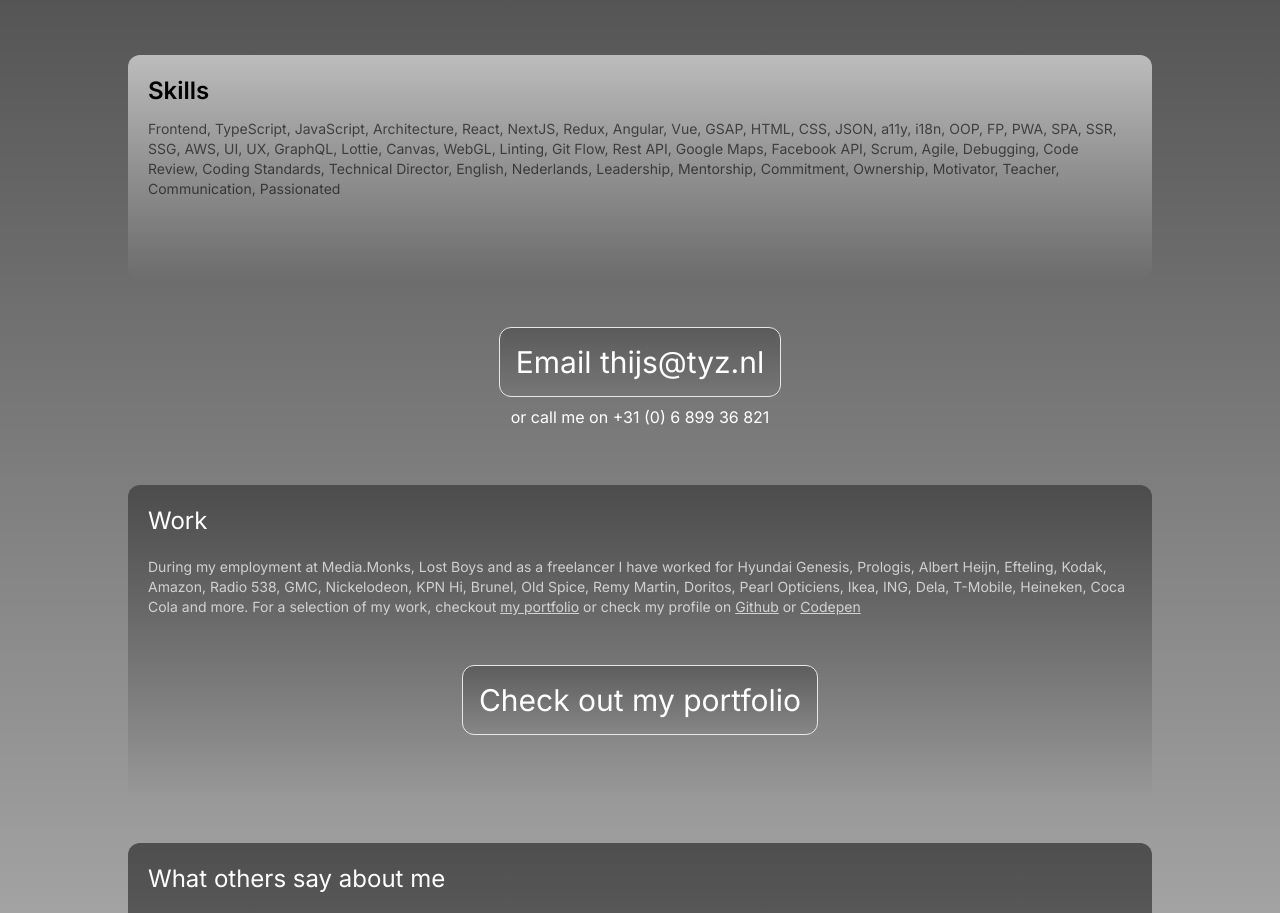
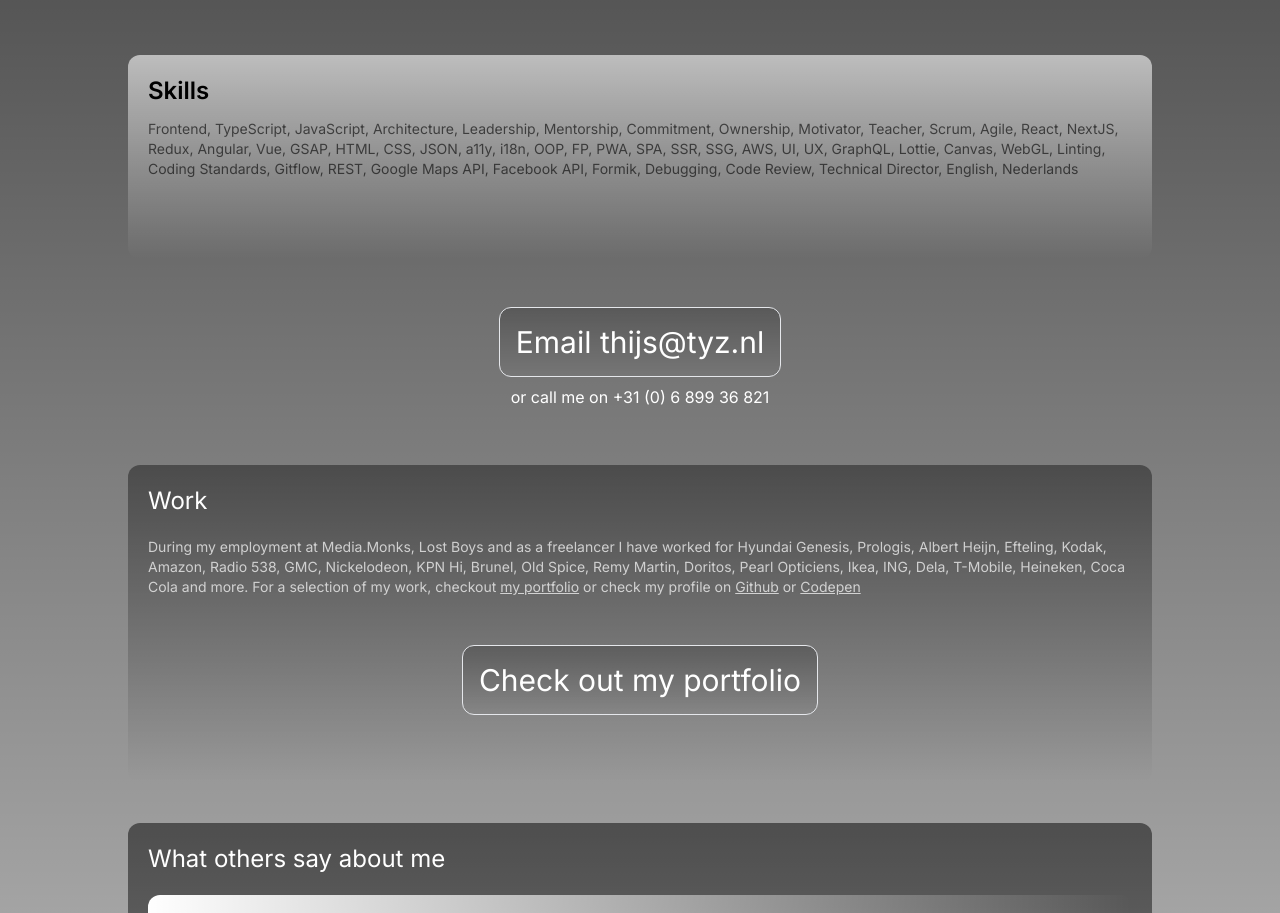
Before and after one commit to ThijsTyZ/tyz, a Next.js app: page / in a window 1280 px wide. Shown: the part 1001-1914 px from the top of the page. Built offline with nearby package versions, Linux system fonts and the light colour scheme.

Commit message:
Update copy for skills

```diff
--- a/src/app/data/copy.ts
+++ b/src/app/data/copy.ts
@@ -105,6 +105,22 @@
     href: 'https://en.wikipedia.org/wiki/Software_architecture',
     description: 'Software Architecture',
   },
+  { name: 'Leadership' },
+  { name: 'Mentorship' },
+  { name: 'Commitment' },
+  { name: 'Ownership' },
+  { name: 'Motivator' },
+  { name: 'Teacher' },
+  {
+    name: 'Scrum',
+    href: 'https://en.wikipedia.org/wiki/Scrum_(software_development)',
+    description: 'Scrum Software Development',
+  },
+  {
+    name: 'Agile',
+    href: 'https://en.wikipedia.org/wiki/Agile_management',
+    description: 'Agile manegement',
+  },
   { name: 'React', href: 'https://react.dev/', alternatives: ['ReactJS'] },
   { name: 'NextJS', href: 'https://nextjs.org/', alternatives: ['Next.JS'] },
   { name: 'Redux', href: 'https://redux.js.org/' },
@@ -181,33 +197,80 @@
     description: 'Amazon Web Services',
     alternatives: ['Cloud Computing Services'],
   },
-  { name: 'UI' },
-  { name: 'UX' },
-  { name: 'GraphQL' },
-  { name: 'Lottie' },
-  { name: 'Canvas' },
-  { name: 'WebGL' },
-  { name: 'Linting' },
-  { name: 'Git Flow' },
-  { name: 'Rest API' },
-  { name: 'Google Maps' },
-  { name: 'Facebook API' },
-  { name: 'Scrum' },
-  { name: 'Agile' },
+  {
+    name: 'UI',
+    href: 'https://en.wikipedia.org/wiki/User_interface',
+    description: 'User Interface',
+  },
+  {
+    name: 'UX',
+    href: 'https://en.wikipedia.org/wiki/User_experience',
+    description: 'User Experience',
+  },
+  { name: 'GraphQL', href: 'https://en.wikipedia.org/wiki/GraphQL' },
+  { name: 'Lottie', href: 'https://airbnb.design/lottie/' },
+  {
+    name: 'Canvas',
+    href: 'https://developer.mozilla.org/en-US/docs/Web/API/Canvas_API',
+    description: 'Canvas API',
+  },
+  {
+    name: 'WebGL',
+    href: 'https://developer.mozilla.org/en-US/docs/Web/API/WebGL_API',
+    description: 'WebGL: 2D and 3D graphics for the web',
+  },
+  { name: 'Linting', href: 'https://github.com/mediamonks/eslint-config' },
+  {
+    name: 'Coding Standards',
+    href: 'https://github.com/mediamonks/frontend-coding-standards',
+  },
+  {
+    name: 'Gitflow',
+    href: 'https://www.atlassian.com/git/tutorials/comparing-workflows/gitflow-workflow',
+    description: 'Gitflow Workflow',
+  },
+  {
+    name: 'REST',
+    href: 'https://en.wikipedia.org/wiki/Representational_state_transfer',
+    description: 'Representational state transfer',
+  },
+  {
+    name: 'Google Maps API',
+    href: 'https://developers.google.com/maps',
+    alternatives: [
+      'Maps Embed API',
+      'Maps JavaScript API',
+      'Places Library',
+      'Street View Static API',
+      'Directions API',
+      'Distance Matrix API',
+      'Elevation API',
+      'Geocoding API',
+      'Geolocation API',
+      'Places API',
+      'Roads API',
+      'Time Zone API',
+    ],
+  },
+  {
+    name: 'Facebook API',
+    href: 'https://developers.facebook.com/docs/',
+    alternatives: ['Meta App Development', 'Graph API'],
+  },
+  {
+    name: 'Formik',
+    href: 'https://formik.org/',
+    description: 'Form library for React',
+  },
   { name: 'Debugging' },
   { name: 'Code Review' },
-  { name: 'Coding Standards' },
-  { name: 'Technical Director' },
-  { name: 'English' },
+  {
+    name: 'Technical Director',
+    href: 'https://en.wikipedia.org/wiki/Technical_director',
+    alternatives: ['TD'],
+  },
+  { name: 'English', alternatives: ['EN', 'Engels'] },
   { name: 'Nederlands', alternatives: ['Dutch', 'NL'] },
-  { name: 'Leadership' },
-  { name: 'Mentorship' },
-  { name: 'Commitment' },
-  { name: 'Ownership', href: '#ownership' },
-  { name: 'Motivator' },
-  { name: 'Teacher' },
-  { name: 'Communication' },
-  { name: 'Passionated' },
 ] as const;
 
 export const keywords: Array<string> = [
```
